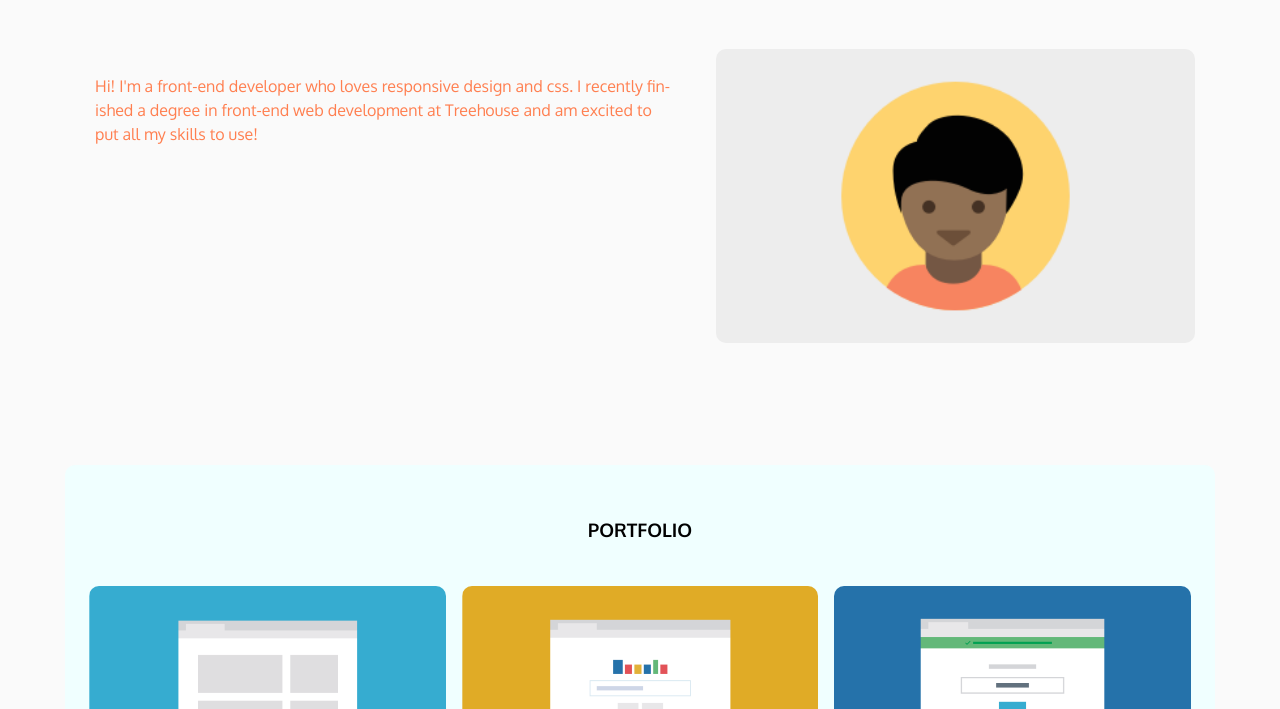
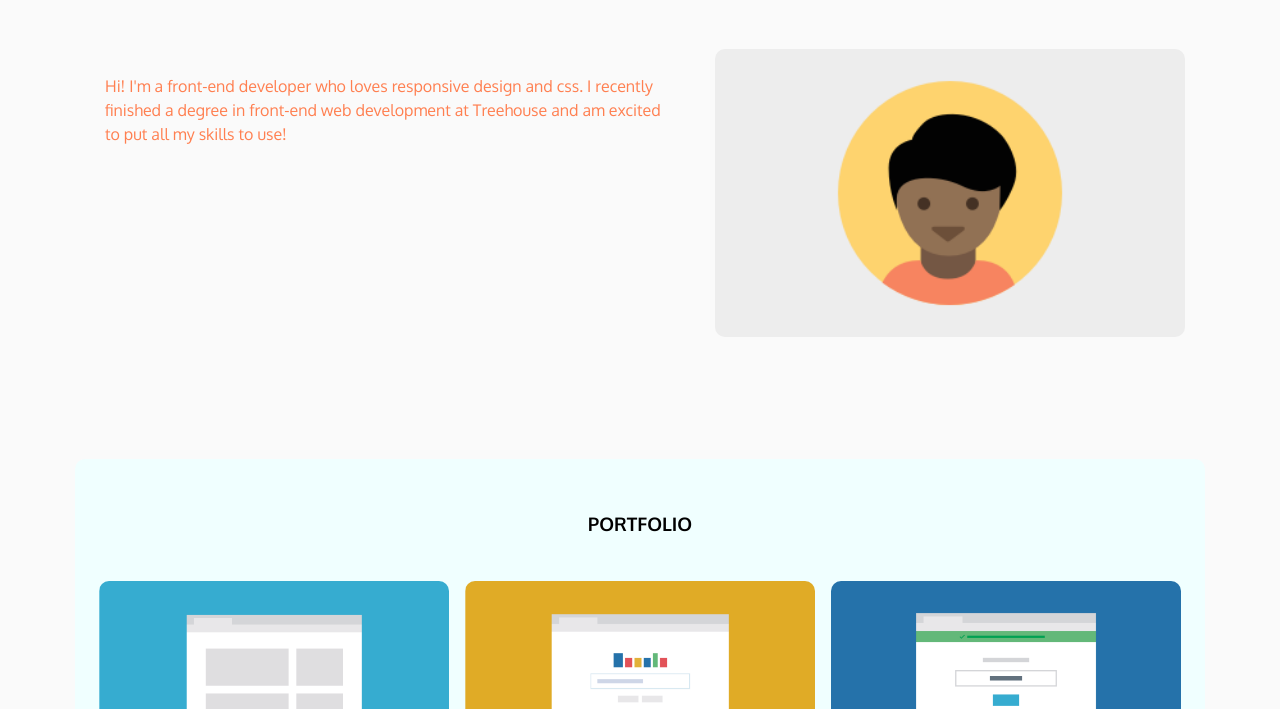
Before and after one commit to scolby13/td-project-2, a plain HTML site: page index.html in a window 1280 px wide. Shown: the part 91-800 px from the top of the page. Drawn offline with Linux system fonts and the light colour scheme.

Commit message:
1024 media query width edit

```diff
--- a/css/style.css
+++ b/css/style.css
@@ -296,7 +296,7 @@ footer a {
     main,
     aside,
     section {
-        max-width: 1150px;
+        max-width: 1130px;
         align-self: center;
     }
 
```
